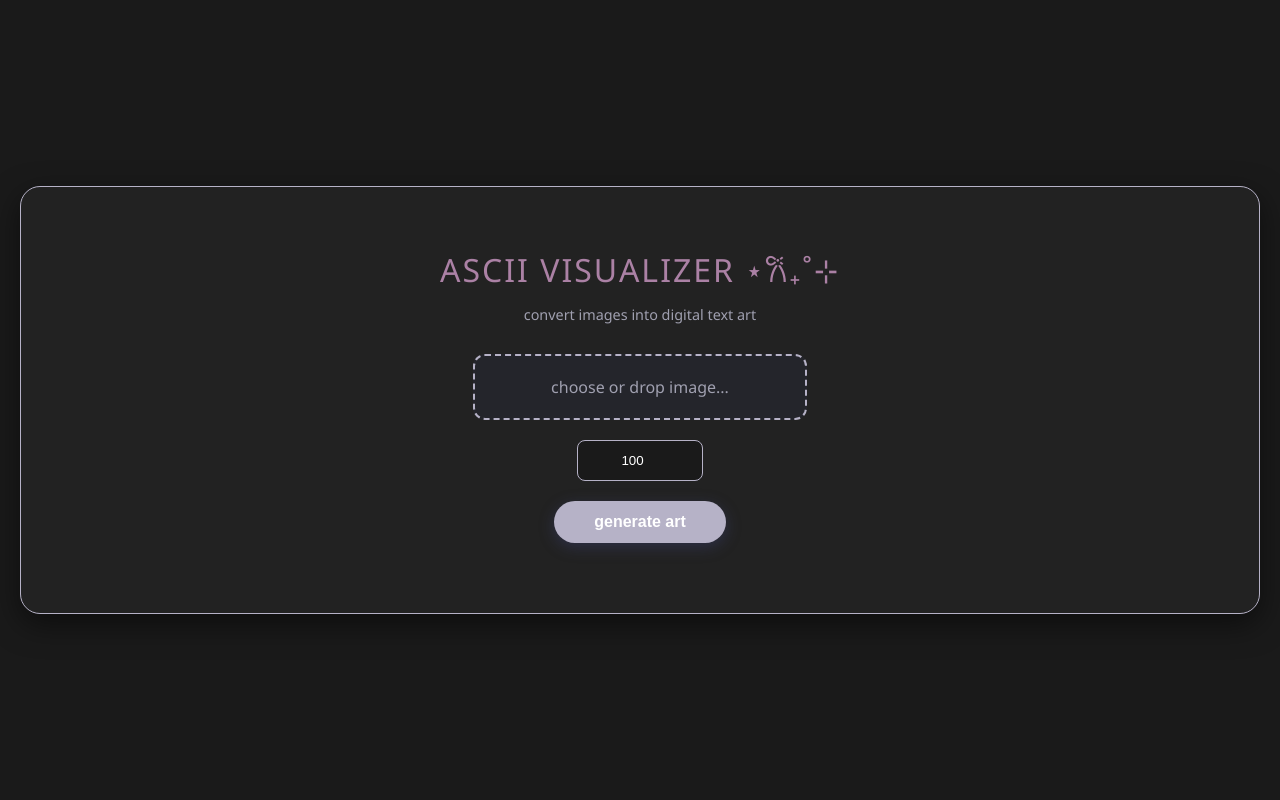
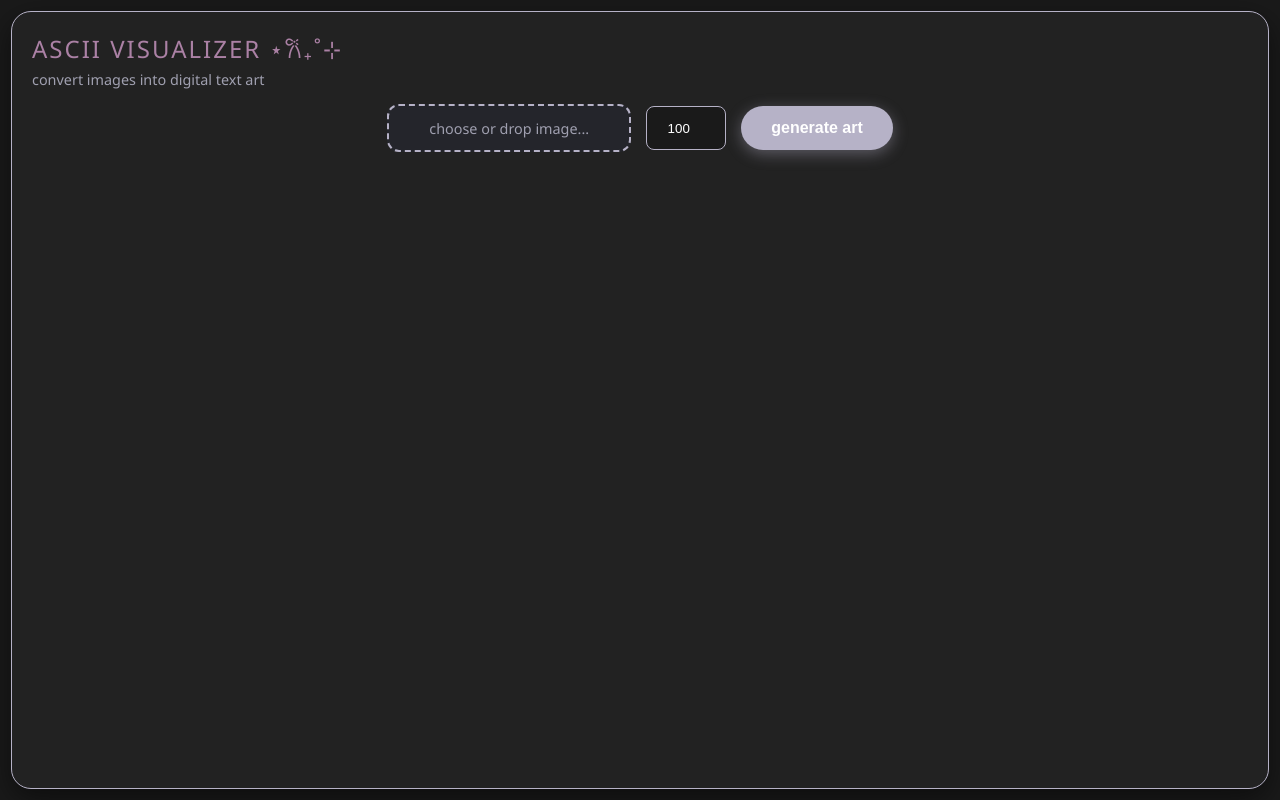
Before and after one commit to nidarath/ascii-visualizer, a Flask app: page / in a window 1280 px wide. Run offline with Flask 3, Linux system fonts and the light colour scheme.

Commit message:
changed styles

```diff
--- a/static/style.css
+++ b/static/style.css
@@ -11,51 +11,59 @@ body {
     background-color: var(--bg-dark);
     color: var(--text-main);
     font-family: 'Segoe UI', Tahoma, Geneva, Verdana, sans-serif;
+    height: 100vh;
+    width: 100vw;
+    overflow: hidden;
+    margin: 0;
     display: flex;
     justify-content: center;
     align-items: center;
-    min-height: 100vh;
-    margin: 0;
-    padding: 20px;
-    box-sizing: border-box;
 }
 
 .container {
-    width: 100%;
-    max-width: 1200px;
-    text-align: center;
     background: var(--card-bg);
-    padding: 40px;
+    border: 1px solid var(--primary);
     border-radius: 20px;
     box-shadow: 0 10px 30px rgba(0,0,0,0.5);
-    border: 1px solid var(--primary);
+    padding: 20px;
+    width: 95vw;
+    height: 92vh;
+    max-width: 1400px;
+    display: flex;
+    flex-direction: column;
 }
 
-h1 { margin-bottom: 5px; font-weight: 300; letter-spacing: 2px; }
-p.subtitle { color: var(--text-muted); margin-bottom: 30px; font-size: 0.9rem; }
+h1 { margin: 0 0 5px 0; font-weight: 300; letter-spacing: 2px; font-size: 1.5rem; }
+p.subtitle { color: var(--text-muted); margin: 0 0 15px 0; font-size: 0.9rem; }
 
 form {
     display: flex;
-    flex-direction: column;
+    flex-direction: row;
+    justify-content: center;
     align-items: center;
-    gap: 20px;
-    margin-bottom: 30px;
+    gap: 15px;
+    margin-bottom: 10px;
+    flex-wrap: wrap;
+    flex-shrink: 0;
 }
 
 input[type="file"] { display: none; }
 
 .custom-file-upload {
-    display: inline-block;
-    padding: 20px 40px;
+    display: inline-flex;
+    justify-content: center;
+    align-items: center;
+    padding: 0 20px;
     cursor: pointer;
     border: 2px dashed var(--primary);
     border-radius: 12px;
     background-color: rgba(65, 69, 128, 0.1);
     color: var(--text-muted);
     font-weight: 500;
+    font-size: 0.9rem;
     transition: all 0.3s ease;
-    width: 250px;
-    text-align: center;
+    width: 200px;
+    height: 44px;
 }
 
 .custom-file-upload:hover {
@@ -69,38 +77,41 @@ input[type="file"] { display: none; }
     border-style: solid;
     background-color: var(--primary);
     color: white;
-    box-shadow: 0 0 15px rgba(65, 69, 128, 0.5);
+    box-shadow: 0 0 15px rgba(182, 178, 199, 0.5);
 }
 
 .custom-file-upload.drag-active {
-    background-color: rgba(25, 27, 58, 0.4);
+    background-color: rgba(182, 178, 199, 0.4);
     border-color: #ffffff;
     border-style: solid;
-    transform: scale(1.02); /* Slight pop effect */
+    transform: scale(1.02);
 }
 
 .input-group input[type="number"] {
     background: var(--bg-dark);
     border: 1px solid var(--primary);
     color: white;
-    padding: 12px;
+    padding: 10px;
     border-radius: 8px;
     outline: none;
     text-align: center;
-    width: 100px;
+    width: 80px;
+    height: 44px;
+    box-sizing: border-box;
 }
 
 .convert-btn {
     background-color: var(--primary);
     color: white;
     border: none;
-    padding: 12px 40px;
+    padding: 0 30px;
+    height: 44px;
     font-size: 16px;
     border-radius: 50px;
     cursor: pointer;
     transition: background 0.3s ease, transform 0.1s;
     font-weight: 600;
-    box-shadow: 0 4px 15px rgba(65, 69, 128, 0.4);
+    box-shadow: 0 4px 15px rgba(182, 178, 199, 0.4);
 }
 
 .convert-btn:hover {
```
Also changed, not shown: other parts of static/style.css (+16 -12 lines).
